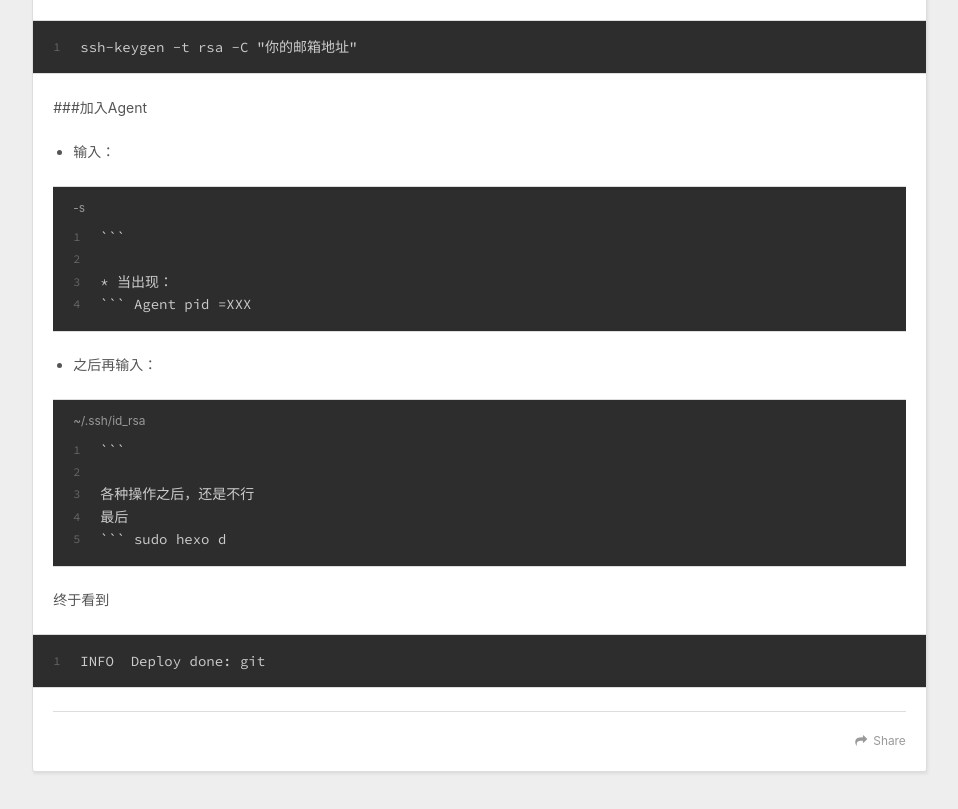
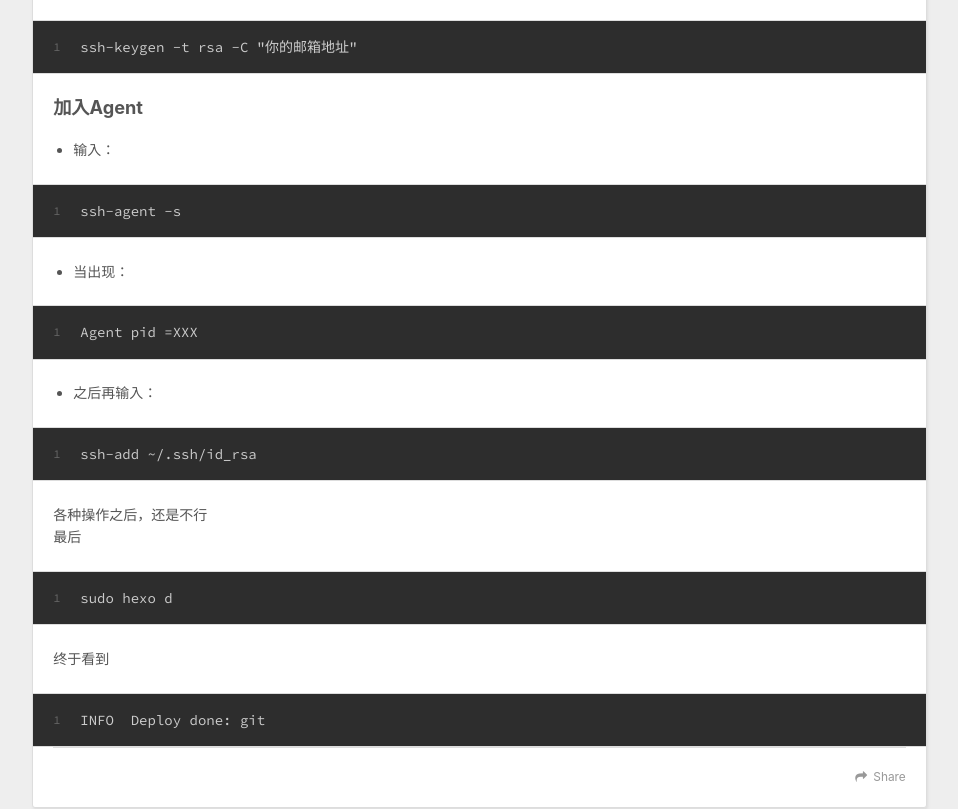
Before and after one commit to siyia/siyia.github.io, a plain HTML site: page index.html in a window 1280 px wide. Shown: the part 667-1476 px from the top of the page, without its empty margins (8-966 px from the left). Drawn offline with nearby package versions, Linux system fonts and the light colour scheme.

Commit message:
Site updated: 2018-10-15 16:41:35

````diff
--- a/index.html
+++ b/index.html
@@ -86,21 +86,27 @@
 
         <p>hexo d部署的时候报如下错误<br><figure class="highlight plain"><table><tr><td class="gutter"><pre><span class="line">1</span><br><span class="line">2</span><br><span class="line">3</span><br><span class="line">4</span><br></pre></td><td class="code"><pre><span class="line">INFO  Deploying: git</span><br><span class="line">INFO  Clearing .deploy_git folder...</span><br><span class="line">FATAL Something&apos;s wrong. Maybe you can find the solution here: http://hexo.io/docs/troubleshooting.html</span><br><span class="line">Error: EACCES: permission denied, unlink &apos;/Users/songlihong/Documents/github/hexo/.deploy_git/archives/index.html&apos;</span><br></pre></td></tr></table></figure></p>
 <p>尝试了重新生成ssh<br><figure class="highlight plain"><table><tr><td class="gutter"><pre><span class="line">1</span><br></pre></td><td class="code"><pre><span class="line">ssh-keygen -t rsa -C &quot;你的邮箱地址&quot;</span><br></pre></td></tr></table></figure></p>
-<p>###加入Agent</p>
+<h3 id="加入Agent"><a href="#加入Agent" class="headerlink" title="加入Agent"></a>加入Agent</h3><ul>
+<li>输入：</li>
+</ul>
+<figure class="highlight plain"><table><tr><td class="gutter"><pre><span class="line">1</span><br></pre></td><td class="code"><pre><span class="line">ssh-agent -s</span><br></pre></td></tr></table></figure>
 <ul>
-<li><p>输入：</p>
-<figure class="highlight plain"><figcaption><span>-s</span></figcaption><table><tr><td class="gutter"><pre><span class="line">1</span><br><span class="line">2</span><br><span class="line">3</span><br><span class="line">4</span><br></pre></td><td class="code"><pre><span class="line">```</span><br><span class="line"></span><br><span class="line">* 当出现：</span><br><span class="line">``` Agent pid =XXX</span><br></pre></td></tr></table></figure>
-</li>
-<li><p>之后再输入：</p>
-<figure class="highlight plain"><figcaption><span>~/.ssh/id_rsa</span></figcaption><table><tr><td class="gutter"><pre><span class="line">1</span><br><span class="line">2</span><br><span class="line">3</span><br><span class="line">4</span><br><span class="line">5</span><br></pre></td><td class="code"><pre><span class="line">```</span><br><span class="line"></span><br><span class="line">各种操作之后，还是不行</span><br><span class="line">最后</span><br><span class="line">``` sudo hexo d</span><br></pre></td></tr></table></figure>
-</li>
+<li>当出现：</li>
 </ul>
-<p>终于看到<br><figure class="highlight plain"><table><tr><td class="gutter"><pre><span class="line">1</span><br></pre></td><td class="code"><pre><span class="line">INFO  Deploy done: git</span><br></pre></td></tr></table></figure></p>
+<figure class="highlight plain"><table><tr><td class="gutter"><pre><span class="line">1</span><br></pre></td><td class="code"><pre><span class="line">Agent pid =XXX</span><br></pre></td></tr></table></figure>
+<ul>
+<li>之后再输入：</li>
+</ul>
+<figure class="highlight plain"><table><tr><td class="gutter"><pre><span class="line">1</span><br></pre></td><td class="code"><pre><span class="line">ssh-add ~/.ssh/id_rsa</span><br></pre></td></tr></table></figure>
+<p>各种操作之后，还是不行<br>最后</p>
+<figure class="highlight plain"><table><tr><td class="gutter"><pre><span class="line">1</span><br></pre></td><td class="code"><pre><span class="line">sudo hexo d</span><br></pre></td></tr></table></figure>
+<p>终于看到</p>
+<figure class="highlight plain"><table><tr><td class="gutter"><pre><span class="line">1</span><br></pre></td><td class="code"><pre><span class="line">INFO  Deploy done: git</span><br></pre></td></tr></table></figure>
 
 
     </div>
     <footer class="article-footer">
-      <a data-url="http://yoursite.com/2018/10/15/hexo-d-报错/" data-id="cjna1ivbo00013wmay48c9zsw" class="article-share-link">Share</a>
+      <a data-url="http://yoursite.com/2018/10/15/hexo-d-报错/" data-id="cjna11rjh0000c1maqap2qqpp" class="article-share-link">Share</a>
 
 
     </footer>
@@ -127,7 +133,7 @@
 
     </div>
     <footer class="article-footer">
-      <a data-url="http://yoursite.com/2018/10/15/my-first-post/" data-id="cjna1ivbs00023wma01vwrorz" class="article-share-link">Share</a>
+      <a data-url="http://yoursite.com/2018/10/15/my-first-post/" data-id="cjn9xrj9k00009tmaizg7b3sa" class="article-share-link">Share</a>
 
 
     </footer>
@@ -172,7 +178,7 @@
 
     </div>
     <footer class="article-footer">
-      <a data-url="http://yoursite.com/2018/10/15/hello-world/" data-id="cjna1ivbh00003wmal1gk6r6j" class="article-share-link">Share</a>
+      <a data-url="http://yoursite.com/2018/10/15/hello-world/" data-id="cjn9xlltp00009rma84skyo14" class="article-share-link">Share</a>
 
 
     </footer>
````
Also changed, not shown: 2018/10/15/hello-world/index.html (+1 -1 lines), 2018/10/15/hexo-d-报错/index.html (+16 -10 lines), 2018/10/15/my-first-post/index.html (+1 -1 lines).
